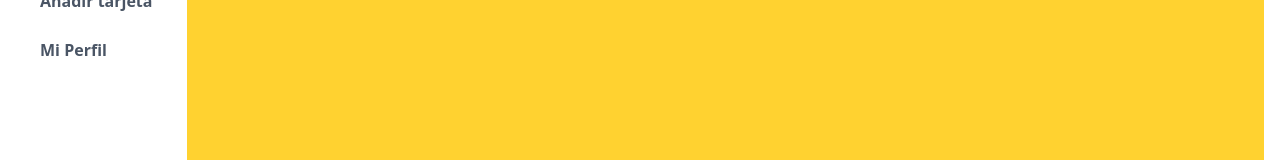
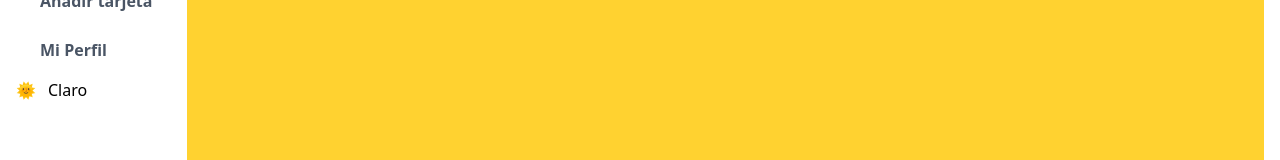
Before and after one commit to GlennderNM/onlydev, a React (Vite) app: page / in a window 1280 px wide. Shown: the part 297-457 px from the top of the page. Built offline with nearby package versions, Linux system fonts and the light colour scheme; some icons are missing.

Commit message:
Toggle theme(se requiere correcion )

```diff
--- a/package.json
+++ b/package.json
@@ -18,7 +18,6 @@
     "react-hook-form": "^7.61.1",
     "react-router-dom": "^7.7.1",
     "sonner": "^2.0.6",
-    "tailwindcss": "^4.1.11",
     "zustand": "^5.0.6"
   },
   "devDependencies": {
@@ -27,10 +26,13 @@
     "@types/react": "^19.1.8",
     "@types/react-dom": "^19.1.6",
     "@vitejs/plugin-react": "^4.6.0",
+    "autoprefixer": "^10.4.21",
     "eslint": "^9.30.1",
     "eslint-plugin-react-hooks": "^5.2.0",
     "eslint-plugin-react-refresh": "^0.4.20",
     "globals": "^16.3.0",
+    "postcss": "^8.5.6",
+    "tailwindcss": "^4.1.11",
     "vite": "^7.0.4"
   }
 }
--- a/src/App.jsx
+++ b/src/App.jsx
@@ -1,13 +1,18 @@
 import { ReactQueryDevtools } from '@tanstack/react-query-devtools' // importamos las herramientas de desarrollo de React Query
 import { QueryClient, QueryClientProvider } from '@tanstack/react-query' // importamos el proveedor de consultas de React Query
+import { useThemeStore } from './store/ThemeStore';
 import { MyRouter } from './routers/router';
+
 
 
 
 function App() {
 
+
+  const { theme } = useThemeStore(); // obtenemos el tema y la función para cambiarlo del store
+  document.documentElement.classList.toggle("dark", theme === "dark"); // añadimos la clase del tema actual al elemento raíz
+
   const queryClient = new QueryClient(); // creamos un cliente de consulta
-
   return (
     <QueryClientProvider client={queryClient}> {/* envolvemos nuestra aplicación con el proveedor de consultas */}
       <MyRouter /> {/* importamos nuestro enrutador */}
--- a/src/components/Sidebar/Sidebar.jsx
+++ b/src/components/Sidebar/Sidebar.jsx
@@ -1,5 +1,6 @@
 import { Icon } from "@iconify/react/dist/iconify.js"
 import { NavLink } from "react-router-dom"
+import { BtnToggleTheme } from "../ui/buttons/BtnToggleTheme"
 
 export const Sidebar = () => {
   const links = [
@@ -58,6 +59,7 @@
             )
           })}
         </nav>
+        <BtnToggleTheme/>
     </div>
   )
 }
--- /dev/null
+++ b/src/components/ui/buttons/BtnToggleTheme.jsx
@@ -0,0 +1,13 @@
+import { useThemeStore } from "../../../store/ThemeStore"
+
+export const BtnToggleTheme = () => {
+
+  const {theme, setTheme} = useThemeStore()
+
+  return (
+    <button className="flex items-center gap-3 p-2 rounded-lg hover:bg-gray-100 dark:hover:bg-primary/20 transition-all justify-center cursor-pointer" onClick={setTheme}>
+        <span>{theme === "light" ? "🌞" : "🌚"}</span>
+        <span>{theme === "light" ? "Claro" : "Oscuro"}</span>
+    </button>
+  )
+}
--- a/src/index.css
+++ b/src/index.css
@@ -1,5 +1,12 @@
 @import "tailwindcss";
+@custom-variant dark (&:where(.dark, dark *));
 @theme{
     --color-primary: #00a6f4;
     --color-bg-dark: #171717;
 }
+@layer theme {
+  .dark {
+    --color-bg-dark: #171717;
+    /* Puedes agregar más variables aquí */
+  }
+}
--- a/src/layouts/MainLayout.jsx
+++ b/src/layouts/MainLayout.jsx
@@ -6,6 +6,7 @@
     <main className="flex justify-center h-screen overflow-hidden bg-white dark:bg-bg-dark text-black dark:text-white transition-colors duration-300">
       <section className="flex w-full max-w-[1300px] h-full">
         <Sidebar />
+        {/* Contenido principal */}
         <section className="flex-1 px-4 overflow-y-auto h-full">
           <Outlet />
         </section>
--- a/src/routers/router.jsx
+++ b/src/routers/router.jsx
@@ -1,6 +1,6 @@
 import { BrowserRouter, Route, Routes } from "react-router-dom"; // Importamos BrowserRouter
-import { HomePage } from "../pages/HomePage";
 import { MainLayout } from "../layouts/MainLayout";
+import { HomePage } from "../pages/HomePage"; // Asegúrate de que esta ruta sea correcta
 
 export function MyRouter() {
   return (
--- /dev/null
+++ b/src/store/ThemeStore.jsx
@@ -0,0 +1,19 @@
+import { create } from "zustand";
+import { persist } from "zustand/middleware";
+
+export const useThemeStore = create( // gestor de estado para el tema
+  persist((set) => ({ // inicializa el estado del tema
+    theme: "light", // tema por defecto
+    setTheme: () =>
+      set((state) => {
+        const newTheme = state.theme === "light" ? "dark" : "light"; // alterna entre "light" y "dark"
+        document.documentElement.classList.remove(state.theme); // elimina la clase del tema actual
+        document.documentElement.classList.add(newTheme); // añade la clase del nuevo tema
+        return { theme: newTheme };
+      }),
+  }),
+  {
+    name: "theme-storage-onmydev", // nombre del almacenamiento persistente
+  }
+)
+);
```
Also changed, not shown: 1 other file (tests, documents, lock files or other folders).
